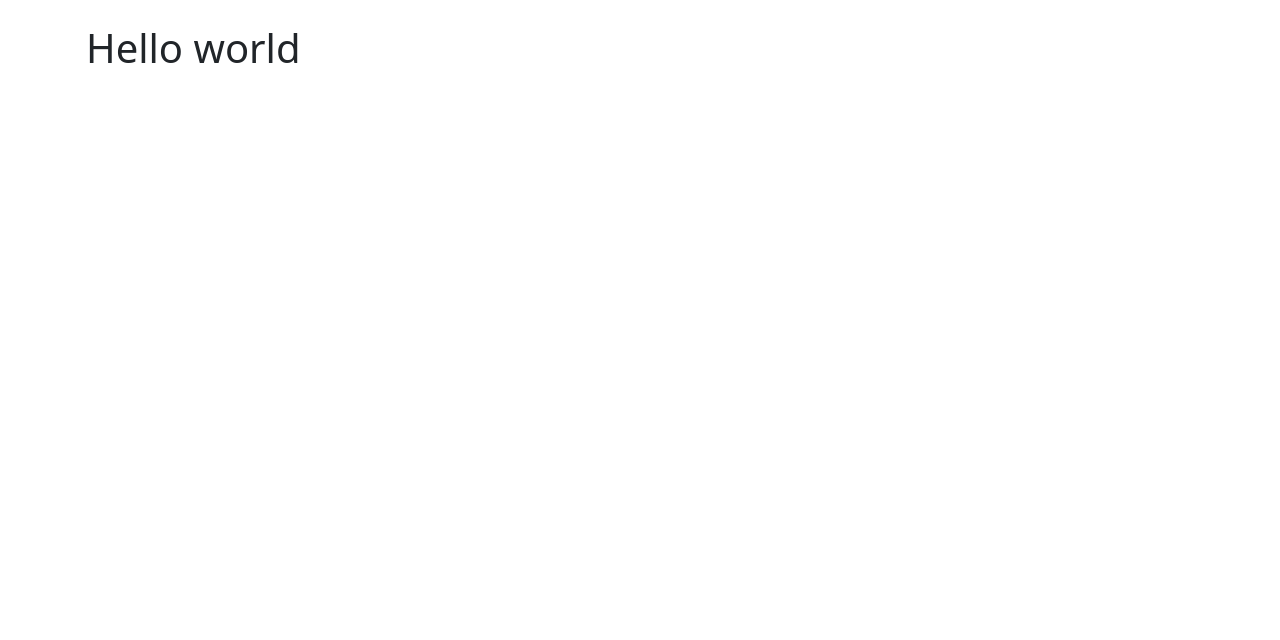
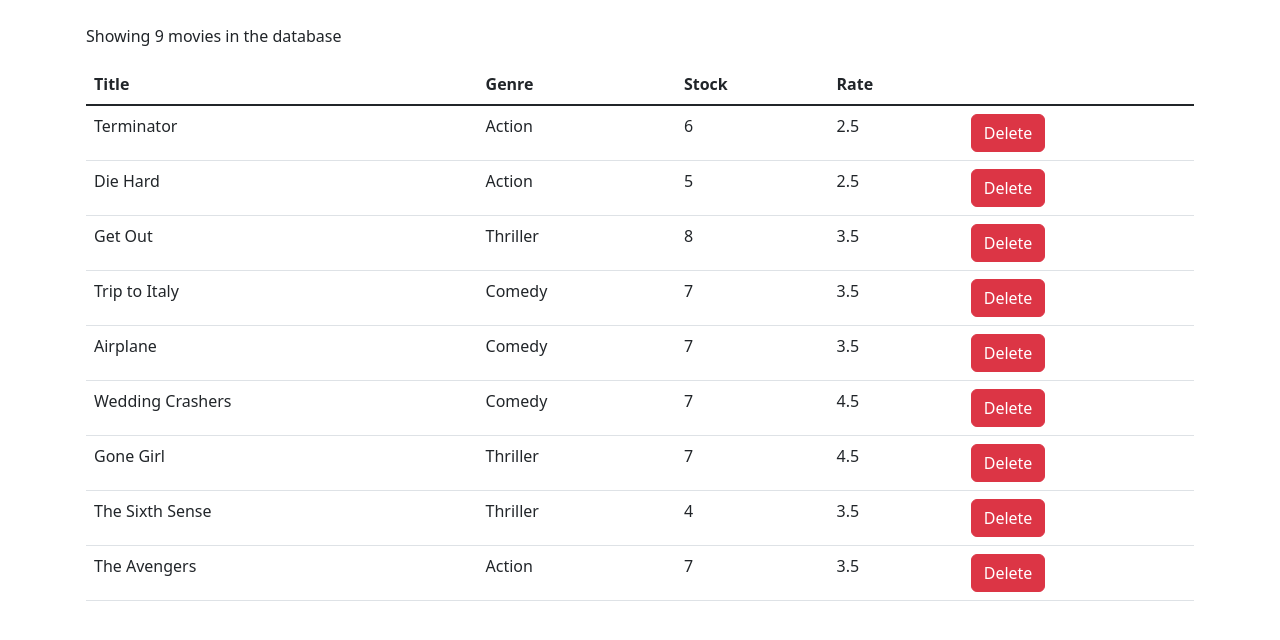
Before and after one commit to agurchu/vidly-project, a React (Vite) app: page / in a window 1280 px wide. Shown: the top 640 px of the page. Built offline with nearby package versions, Linux system fonts and the light colour scheme.

Commit message:
setting up movies table

```diff
--- a/src/App.jsx
+++ b/src/App.jsx
@@ -1,13 +1,11 @@
 import { useState } from "react";
-
+import Movies from "./components/movies";
 import "./App.css";
 
 function App() {
-  const [count, setCount] = useState(0);
-
   return (
     <main className="container py-4 px-3 mx-auto">
-      <h1>Hello world</h1>
+      <Movies />
     </main>
   );
 }
--- a/src/components/movies.jsx
+++ b/src/components/movies.jsx
@@ -1,7 +1,48 @@
-import React from "react";
+import React, { useState } from "react";
+import { getMovies } from "../services/fakeMovieService";
 
 function Movies() {
-  return <div>Movies</div>;
+  const [movies, setMovies] = useState(getMovies());
+
+  const handleDelete = (movie) => {
+    const newMovies = [...movies];
+    newMovies.filter((newMovie) => newMovie._id !== movie);
+    return setMovies(newMovies);
+  };
+
+  return (
+    <div>
+      <p>Showing {movies.length} movies in the database</p>
+      <table className="table table-hover">
+        <thead>
+          <tr>
+            <th>Title</th>
+            <th>Genre</th>
+            <th>Stock</th>
+            <th>Rate</th>
+          </tr>
+        </thead>
+        <tbody className="table-group-divider">
+          {movies.map((movie) => (
+            <tr key={movie._id}>
+              <td>{movie.title}</td>
+              <td>{movie.genre.name}</td>
+              <td>{movie.numberInStock}</td>
+              <td>{movie.dailyRentalRate}</td>
+              <td>
+                <button
+                  className="btn btn-danger"
+                  onClick={() => handleDelete(movie._id)}
+                >
+                  Delete
+                </button>
+              </td>
+            </tr>
+          ))}
+        </tbody>
+      </table>
+    </div>
+  );
 }
 
 export default Movies;
```
